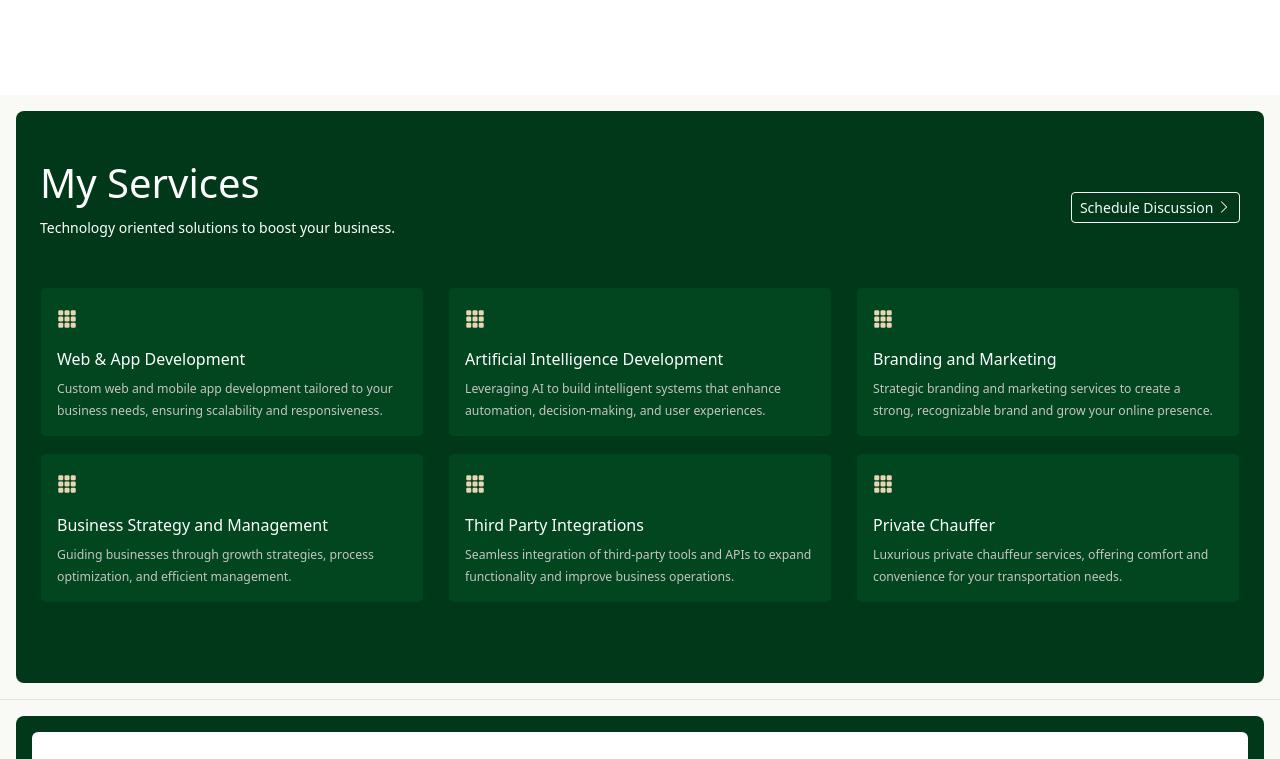
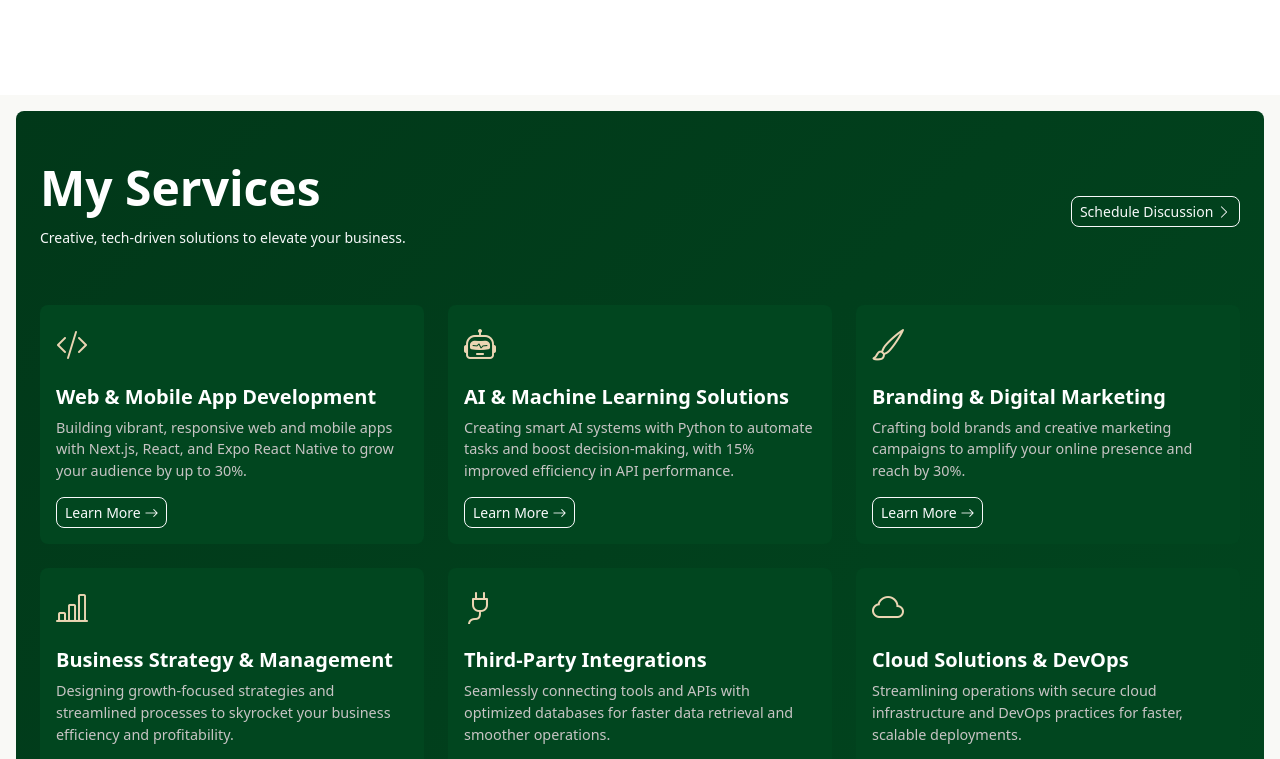
Before and after one commit to dalienst/dalienst, a Next.js app: page / in a window 1280 px wide. Shown: the part 658-1417 px from the top of the page. Built offline with nearby package versions, Linux system fonts and the light colour scheme.

Commit message:
improve services

```diff
--- a/app/globals.css
+++ b/app/globals.css
@@ -2,17 +2,15 @@
   --primary: #013819;
   --secondary: #01461f;
   --creame: #ebd5b3;
-  --background: #f9f9f6
+  --background: #f9f9f6;
 }
 
 html,
-
 body {
   max-width: 100vw;
   overflow-x: hidden;
   background-color: var(--background);
 }
-
 
 * {
   box-sizing: border-box;
@@ -24,7 +22,6 @@ body {
   font-size: 1.5rem;
   font-weight: bold;
   color: var(--primary);
-  /* Uses the primary color */
   text-transform: uppercase;
   letter-spacing: 1px;
   transition: color 0.3s ease;
@@ -32,9 +29,7 @@ body {
 
 .navbar-logo:hover {
   color: var(--secondary);
-  /* Slight color change on hover for emphasis */
   text-decoration: none;
-  /* Removes underline on hover */
 }
 
 .header-title {
@@ -48,21 +43,24 @@ body {
   border-radius: 5px;
   cursor: pointer;
   font-size: 15px;
+  transition: all 0.3s ease;
 }
 
 .primary-btn:hover {
+  background-color: transparent;
   color: var(--primary);
   border: var(--primary) solid 1px;
 }
 
 .secondary-btn {
   color: var(--primary);
-  border: #013819 solid 1px;
+  border: var(--primary) solid 1px;
   cursor: pointer;
+  transition: all 0.3s ease;
 }
 
 .secondary-btn:hover {
-  background-color: #013819;
+  background-color: var(--primary);
   color: #fff;
 }
 
@@ -74,7 +72,7 @@ body {
 }
 
 .about-text {
-  font-size: 1.0rem;
+  font-size: 1rem;
   font-weight: 400;
   text-align: start;
   line-height: 1.5;
@@ -85,29 +83,43 @@ body {
 }
 
 .about-summary {
-  color: #013819;
+  color: var(--primary);
 }
 
 .services-bg {
-  background-color: var(--primary);
+  background: linear-gradient(135deg, var(--primary) 0%, var(--secondary) 100%);
+  transition: all 0.3s ease;
+  border-radius: 0.5rem;
 }
 
 .service-card {
   background-color: var(--secondary);
+  transition: transform 0.3s ease, box-shadow 0.3s ease;
+  border: none;
+  border-radius: 0.5rem;
+}
+
+.service-card:hover {
+  transform: translateY(-5px);
+  box-shadow: 0 4px 15px rgba(0, 0, 0, 0.1) !important;
 }
 
 .service-icon {
   color: var(--creame);
-  font-size: 20px;
+  font-size: 2rem;
+  margin-bottom: 1rem;
 }
 
 .service-title {
   color: #fff;
+  font-size: 1.25rem;
+  font-weight: bold;
 }
 
 .service-description {
   color: #c7c4c4;
-  font-size: 14px;
+  font-size: 0.9rem;
+  line-height: 1.5;
 }
 
 .works-bg {
@@ -120,13 +132,15 @@ body {
 }
 
 .footer-btn {
-  background-color: #013819;
+  background-color: var(--primary);
   color: #fff;
+  transition: all 0.3s ease;
 }
 
 .footer-btn:hover {
-  color: #013819;
-  border: #013819 solid 1px;
+  background-color: transparent;
+  color: var(--primary);
+  border: var(--primary) solid 1px;
 }
 
 .footer-text {
--- a/components/landing/Services.jsx
+++ b/components/landing/Services.jsx
@@ -6,49 +6,56 @@ function Services() {
   return (
     <div className="container-fluid px-3 py-3 border-bottom" id="services">
       <div className="py-5 services-bg px-4 text-white rounded-3">
-        <section className="mb-3 d-flex flex-column flex-md-row justify-content-between align-items-start align-items-md-center">
+        <section className="mb-4 d-flex flex-column flex-md-row justify-content-between align-items-start align-items-md-center">
           <div>
-            <h1>My Services</h1>
-            <p>
+            <h1 className="display-5 fw-bold">My Services</h1>
+            <p className="text-light">
               <small>
-                Technology oriented solutions to boost your business.
+                Creative, tech-driven solutions to elevate your business.
               </small>
             </p>
           </div>
-
           <div>
             <Link
               href="mailto:oduordalienst@gmail.com"
               target="_blank"
-              className="btn btn-sm btn-outline-light"
+              className="btn btn-sm btn-outline-light rounded-3"
+              aria-label="Schedule a discussion about services"
             >
               Schedule Discussion{" "}
               <span>
-                <i className="bi bi-chevron-right" />
+                <i className="bi bi-chevron-right" aria-hidden="true" />
               </span>
             </Link>
           </div>
         </section>
 
         <div className="row py-3">
-          {services?.map((service) => (
-            <>
-              <div className="col-md-4 col-sm-12 mb-3">
+          {services.map((service) => (
+            <div key={service.id} className="col-lg-4 col-md-6 col-sm-12 mb-4">
               <div className="card h-100 service-card">
                 <div className="card-body">
-                    <i className="bi bi-grid-3x3-gap-fill service-icon"></i>
+                  <i
+                    className={`${service.icon} service-icon`}
+                    aria-hidden="true"
+                  ></i>
                   <h6 className="card-title service-title mt-3">
-                      {service?.title}
+                    {service.title}
                   </h6>
                   <p className="card-text service-description">
-                      <small>{service?.description}</small>
+                    {service.description}
                   </p>
-
-
+                  <Link
+                    href={`/services/${service.id}`}
+                    className="btn btn-sm btn-outline-light rounded-3"
+                    aria-label={`Learn more about ${service.title}`}
+                  >
+                    Learn More{" "}
+                    <i className="bi bi-arrow-right" aria-hidden="true" />
+                  </Link>
                 </div>
               </div>
             </div>
-            </>
           ))}
         </div>
       </div>
--- a/data/services.jsx
+++ b/data/services.jsx
@@ -1,39 +1,122 @@
 const services = [
   {
     id: 1,
-    title: "Web & App Development",
+    title: "Web & Mobile App Development",
     description:
-      "Custom web and mobile app development tailored to your business needs, ensuring scalability and responsiveness.",
+      "Building vibrant, responsive web and mobile apps with Next.js, React, and Expo React Native to grow your audience by up to 30%.",
+    category: "Technology",
+    icon: "bi-code-slash",
+    tags: ["Web", "Mobile", "Next.js", "React", "Expo"],
+    whatWeOffer: [
+      "Custom web applications with Next.js for SEO and performance",
+      "Cross-platform mobile apps using Expo React Native",
+      "Responsive UI/UX design for seamless user experiences",
+      "Scalable APIs with Django REST Framework",
+      "Ongoing maintenance and feature updates",
+    ],
+    relatedProjects: [1, 2, 7],
   },
   {
     id: 2,
-    title: "Artificial Intelligence Development",
+    title: "AI & Machine Learning Solutions",
     description:
-      "Leveraging AI to build intelligent systems that enhance automation, decision-making, and user experiences.",
+      "Creating smart AI systems with Python to automate tasks and boost decision-making, with 15% improved efficiency in API performance.",
+    category: "Technology",
+    icon: "bi-robot",
+    tags: ["AI", "Machine Learning", "Python", "Automation"],
+    whatWeOffer: [
+      "Custom machine learning models for predictive analytics",
+      "AI-powered chatbots for enhanced customer support",
+      "Data pipeline automation with Python and TensorFlow",
+      "Integration with existing systems for real-time insights",
+      "Model optimization for faster inference",
+    ],
+    relatedProjects: [3],
   },
   {
     id: 3,
-    title: "Branding and Marketing",
+    title: "Branding & Digital Marketing",
     description:
-      "Strategic branding and marketing services to create a strong, recognizable brand and grow your online presence.",
+      "Crafting bold brands and creative marketing campaigns to amplify your online presence and reach by 30%.",
+    category: "Creative",
+    icon: "bi-brush",
+    tags: ["Branding", "Marketing", "Digital"],
+    whatWeOffer: [
+      "Unique brand identity design (logos, typography, colors)",
+      "SEO-optimized content strategies for higher rankings",
+      "Social media campaigns with targeted ads",
+      "Analytics-driven marketing insights",
+      "Website audits for improved user engagement",
+    ],
+    relatedProjects: [4],
   },
   {
     id: 4,
-    title: "Business Strategy and Management",
+    title: "Business Strategy & Management",
     description:
-      "Guiding businesses through growth strategies, process optimization, and efficient management.",
+      "Designing growth-focused strategies and streamlined processes to skyrocket your business efficiency and profitability.",
+    category: "Business",
+    icon: "bi-bar-chart-line",
+    tags: ["Strategy", "Management", "Consulting"],
+    whatWeOffer: [
+      "Market analysis and competitive positioning",
+      "Custom growth roadmaps for startups and enterprises",
+      "Process automation consulting for efficiency",
+      "Leadership training and team alignment workshops",
+      "Financial forecasting and KPI tracking",
+    ],
+    relatedProjects: [5],
   },
   {
     id: 5,
-    title: "Third Party Integrations",
+    title: "Third-Party Integrations",
     description:
-      "Seamless integration of third-party tools and APIs to expand functionality and improve business operations.",
+      "Seamlessly connecting tools and APIs with optimized databases for faster data retrieval and smoother operations.",
+    category: "Technology",
+    icon: "bi-plug",
+    tags: ["APIs", "Integrations", "Database"],
+    whatWeOffer: [
+      // "Integration with CRMs like Salesforce or HubSpot",
+      "Custom API development with DRF for secure data exchange",
+      "Database optimization for low-latency queries",
+      "Payment gateway integrations (e.g., Pesapal, M-pesa)",
+      // "Automated workflows with tools like Zapier",
+    ],
+    relatedProjects: [1, 6],
   },
+  // {
+  //   id: 6,
+  //   title: "Tech-Enhanced Chauffeur Services",
+  //   description:
+  //     "Offering premium, tech-driven private chauffeur services for stress-free, long-distance travel with real-time navigation.",
+  //   category: "Lifestyle",
+  //   icon: "bi-car-front",
+  //   tags: ["Transport", "Chauffeur", "Navigation"],
+  //   whatWeOffer: [
+  //     "Custom booking apps for seamless scheduling",
+  //     "AI-optimized route planning for efficiency",
+  //     "Real-time tracking and navigation integration",
+  //     "Luxury vehicle options for comfort",
+  //     "Personalized travel itineraries",
+  //   ],
+  //   relatedProjects: [7],
+  // },
   {
-    id: 6,
-    title: "Private Chauffer",
+    id: 7,
+    title: "Cloud Solutions & DevOps",
     description:
-      "Luxurious private chauffeur services, offering comfort and convenience for your transportation needs.",
+      "Streamlining operations with secure cloud infrastructure and DevOps practices for faster, scalable deployments.",
+    category: "Technology",
+    icon: "bi-cloud",
+    tags: ["Cloud", "DevOps", "Infrastructure"],
+    whatWeOffer: [
+      "Cloud migration to AWS, Azure, or Google Cloud",
+      "CI/CD pipeline setup for automated deployments",
+      "Containerization with Docker and Kubernetes",
+      "Infrastructure-as-code with Terraform",
+      "24/7 cloud monitoring and support",
+    ],
+    relatedProjects: [8],
   },
 ];
 
```
Lines whose indentation alone changed are shown as unchanged.
